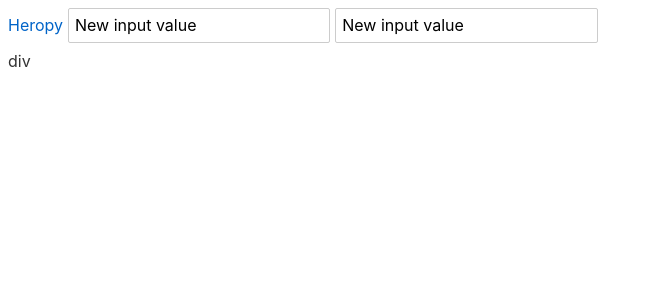
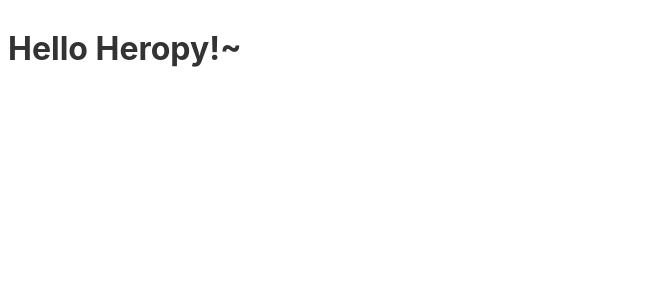
Before and after one commit to seongholim-11/all_svelte_practice, a Svelte app in the folder svelte-app/: page / in a window 1280 px wide. Shown: the top 300 px of the page, without its empty margins (0-652 px from the left). Built offline with nearby package versions, Linux system fonts and the light colour scheme.

Commit message:
원시 HTML, 데이터 디버깅

```diff
--- a/svelte-app/src/App.svelte
+++ b/svelte-app/src/App.svelte
@@ -1,15 +1,13 @@
 <script>
-    let href = 'https://heropy.blog'
-    let name = 'Heropy'
-    let value = 'New input value'
-    let isUpperCase = false
+    let name = "Heropy";
+    let index = 0;
 </script>
 
-<!-- <a href="https://heropy.blog">Heropy</a> -->
-<a href={href}>{name}</a>
-
-<!-- <input type="text" value="Default value..."> -->
-<input {value} on:input={e=>e.target.value}>
-<input bind:value>
-
-<div>{isUpperCase ? 'DIV' : 'div'}</div>
+{@debug index, name}
+<h1
+    on:click={() => {
+        index += 1;
+    }}
+>
+    Hello {name}!~
+</h1>
```
